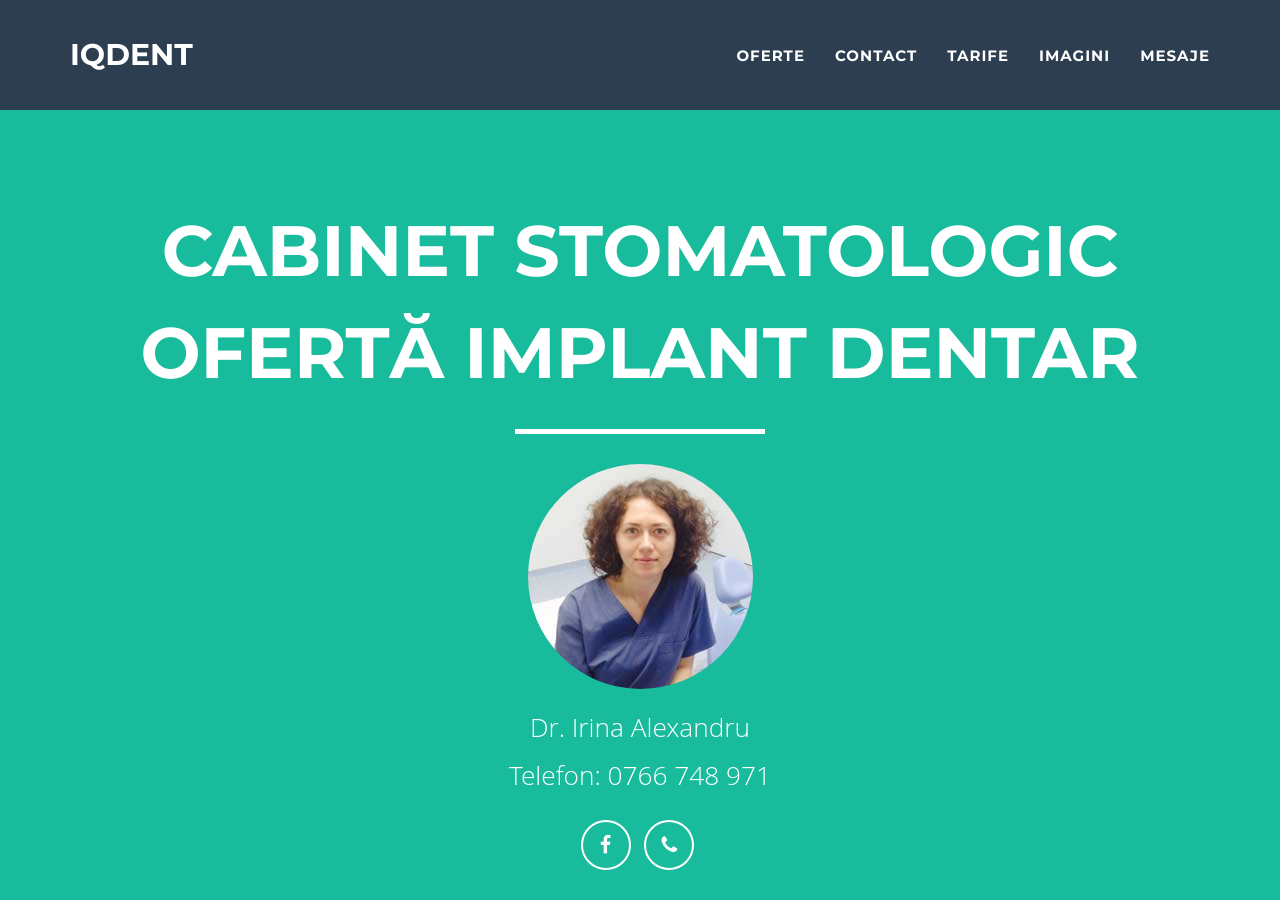
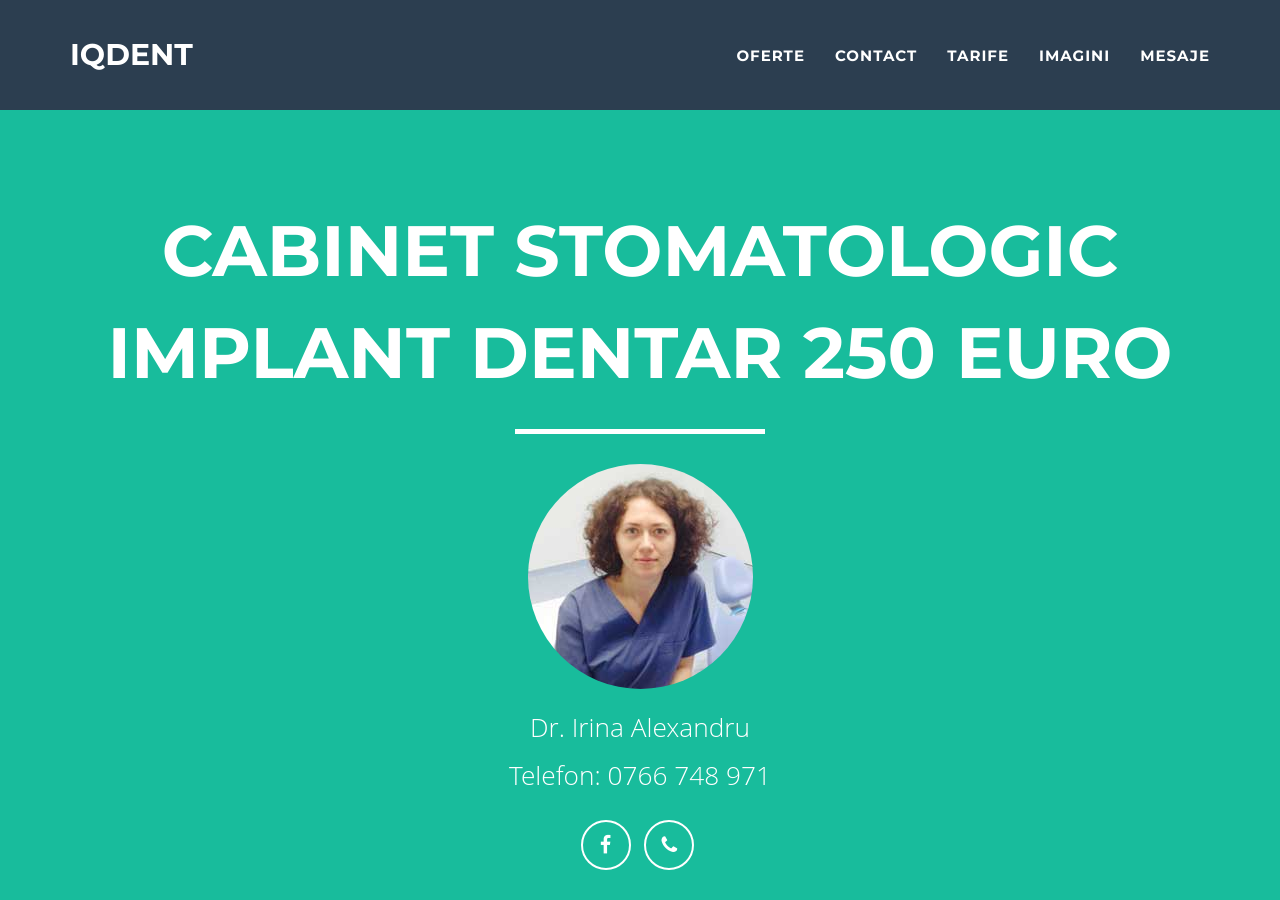
Before and after one commit to littledentgopo/offerdent, a Jekyll site: the page built from index.html, in a window 1280 px wide and 900 px high. Built offline with Jekyll 4.4.1, drawn with Linux system fonts in a browser that asks for light colours; nearby versions of some CDN libraries.

Commit message:
Changing subtitle

```diff
--- a/index.html
+++ b/index.html
@@ -1,6 +1,6 @@
 ---
 layout: main
-subtitle: Ofertă implant dentar
+subtitle: Implant dentar 250 euro
 title: Implant dentar ieftin Bucuresti 250 euro. Oferta implant dentar.
 contact: one
 ---
```
